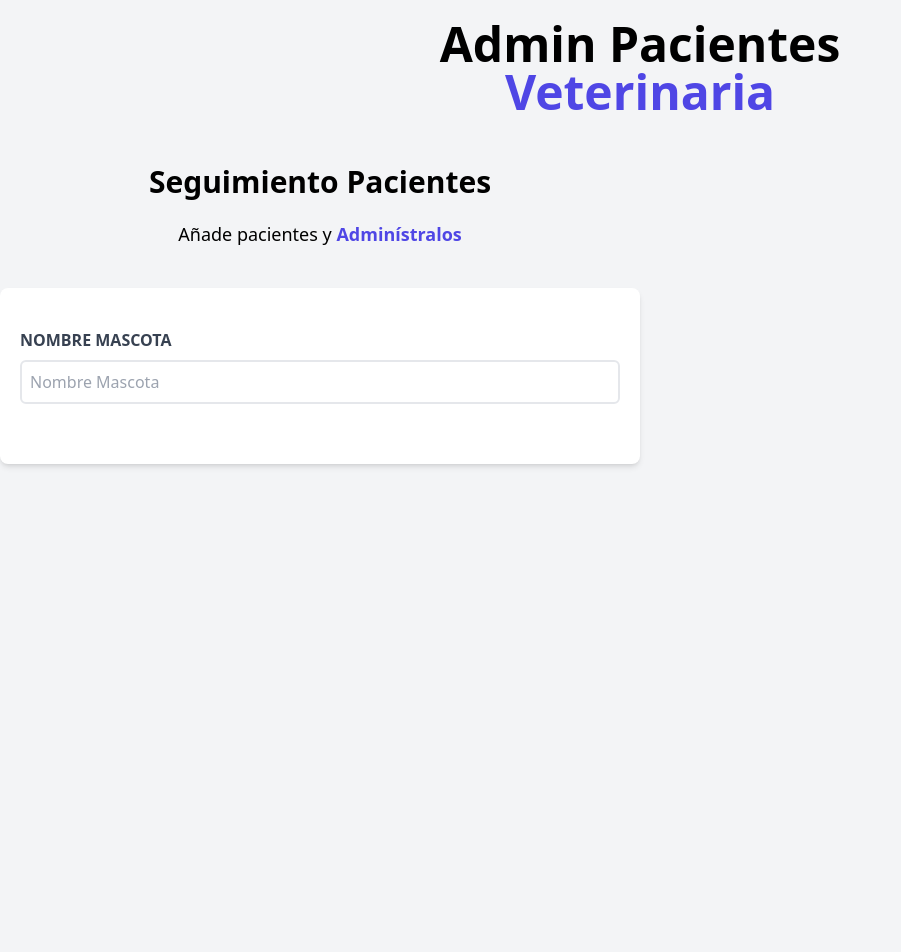
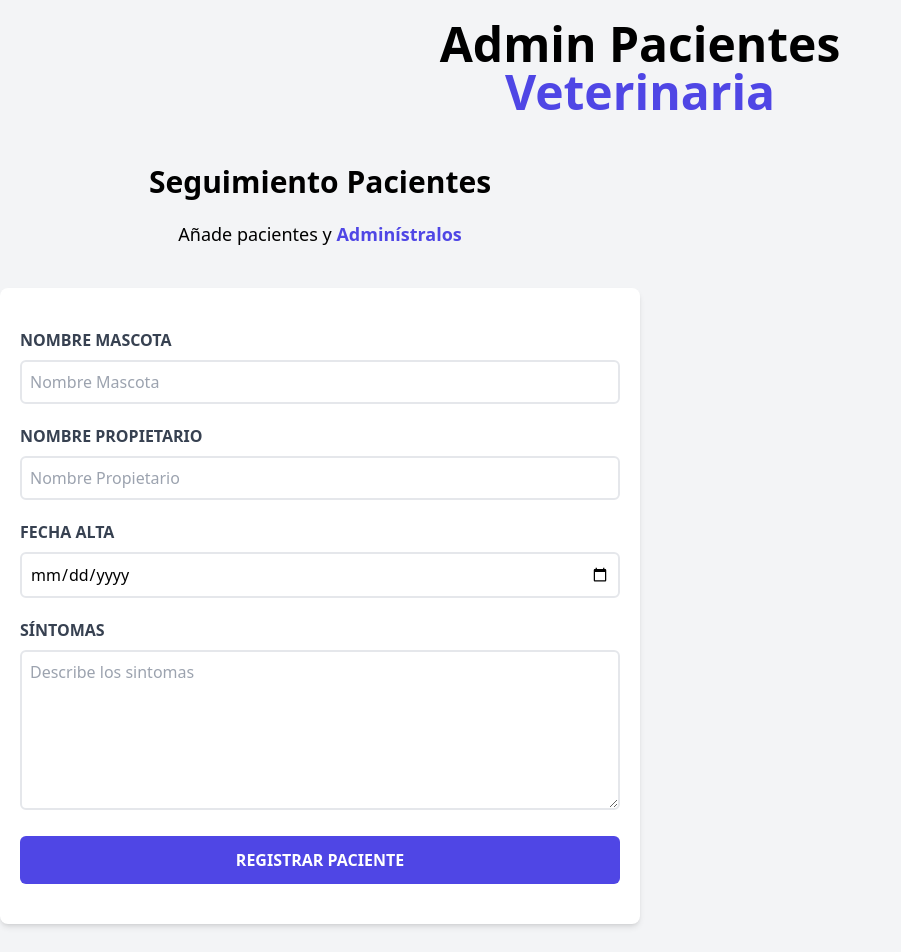
Before and after one commit to humbertodrc/adminp-vue, a Vue app: page / in a window 1280 px wide. Shown: the top 952 px of the page, without its empty margins (0-901 px from the left). Before the commit the page ends 800 px from the top, so only its background shows below. Built offline with nearby package versions, Linux system fonts and the light colour scheme.

Commit message:
Feat inputs form register

```diff
--- a/src/components/Formulario.vue
+++ b/src/components/Formulario.vue
@@ -24,6 +24,54 @@
           class="border-2 w-full p-2 placeholder-gray-400 rounded-md"
         >
       </div>
+      <!-- Propietario -->
+      <div class="mb-5">
+        <label
+          for="propietario"
+          class="block text-gray-700 uppercase font-bold mb-2"
+        >
+          Nombre Propietario
+        </label>
+        <input
+          type="text"
+          id="propietario"
+          placeholder="Nombre Propietario"
+          class="border-2 w-full p-2 placeholder-gray-400 rounded-md"
+        >
+      </div>
+      <!-- Fecha Alta -->
+      <div class="mb-5">
+        <label
+          for="alta"
+          class="block text-gray-700 uppercase font-bold mb-2"
+        >
+          Fecha Alta
+        </label>
+        <input
+          type="date"
+          id="alta"
+          class="border-2 w-full p-2 placeholder-gray-400 rounded-md"
+        >
+      </div>
+      <!-- Sintomas -->
+      <div class="mb-5">
+        <label
+          for="sintomas"
+          class="block text-gray-700 uppercase font-bold mb-2"
+        >
+          Síntomas
+        </label>
+        <textarea
+          id="sintomas"
+          placeholder="Describe los sintomas"
+          class="border-2 w-full p-2 placeholder-gray-400 rounded-md h-40"/>
+      </div>
+
+      <input
+        type="submit"
+        value="Registrar Paciente"
+        class="bg-indigo-600 w-full hover:bg-indigo-700 text-white uppercase font-bold p-3 rounded-md cursor-pointer transition-colors"
+      >
     </form>
   </div>
 </template>
```
